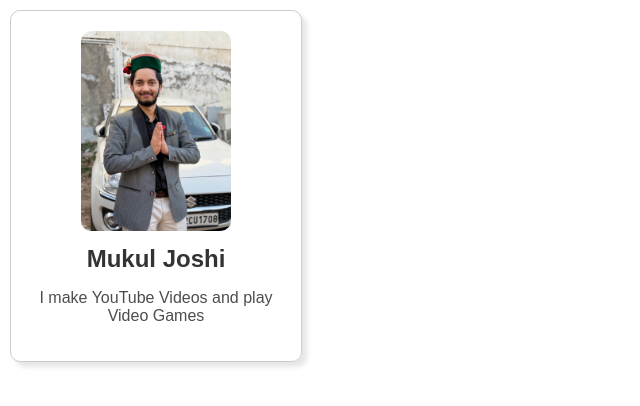
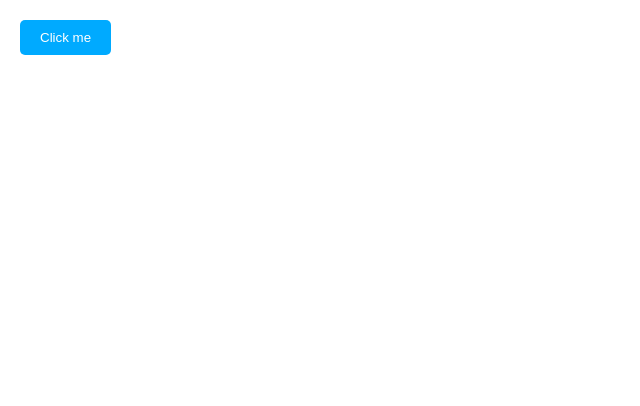
Before and after one commit to mj-stack/learning-reactjs, a React (Vite) app in the folder Website/my-react-app/: page / in a window 1280 px wide. Shown: the top 406 px of the page, without its empty margins (0-640 px from the left). Built offline with nearby package versions, Linux system fonts and the light colour scheme.

Commit message:
Add css styles

```diff
--- a/Website/my-react-app/src/App.jsx
+++ b/Website/my-react-app/src/App.jsx
@@ -1,10 +1,10 @@
-import Card from "./Card.jsx";
+import Button from "./Buttons";
 
 function App() {
 
   return(
     <>
-      <Card/>
+      <Button/>
     </>
   );
 }
--- /dev/null
+++ b/Website/my-react-app/src/Buttons.jsx
@@ -0,0 +1,7 @@
+function Button() {
+    return(
+        <button className="button">Click me</button>
+    );
+}
+
+export default Button;
--- a/Website/my-react-app/src/Card.jsx
+++ /dev/null
@@ -1,13 +0,0 @@
-import profilePic from "./assets/IMG_4461.jpg";
-
-function Card() {
-    return(
-        <div className="card">
-            <img className="profilePic" src={profilePic} alt="Profile Picture"/>
-            <h2 className="card-title">Mukul Joshi</h2>
-            <p className="card-text">I make YouTube Videos and play Video Games</p>
-        </div>
-    );
-}
-
-export default Card;
--- a/Website/my-react-app/src/index.css
+++ b/Website/my-react-app/src/index.css
@@ -3,29 +3,12 @@
   font-family: Arial;
 }
 
-.card {
-  border: 1px solid hsl(0, 0%, 80%);
-  border-radius: 10px;
-  box-shadow: 5px 5px 5px hsl(0, 0%, 0%, 0.1);
-  padding: 20px;
-  margin: 10px;
-  text-align: center;
-  max-width: 250px;
-  display: inline-block;
+.button {
+  margin: 20px;
+  background-color: hsl(200, 100%, 50%);
+  color: white;
+  padding: 10px 20px;
+  border-radius: 5px;
+  border: none;
+  cursor: pointer;
 }
-
-.profilePic {
-  max-width: 60%;
-  height: auto;
-  border-radius: 10px;
-  margin-bottom: 10px;
-}
-
-.card-title {
-  margin: 0;
-  color: hsl(0, 0%, 20%);
-}
-
-.card-text {
-  color: hsl(0, 0%, 30%);
-}
```
